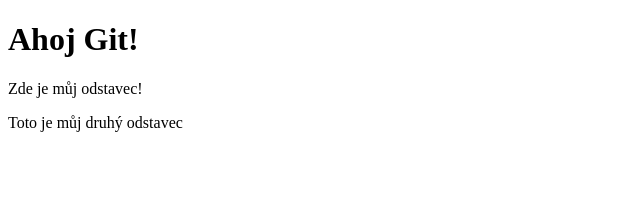
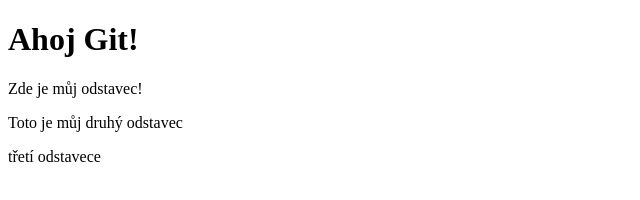
Before and after one commit to kirillputryk/inkoros, a plain HTML site: page index.html in a window 1280 px wide. Shown: the whole page, without its empty margins (0-640 px from the left). Drawn offline with Linux system fonts and the light colour scheme.

Commit message:
Přidán třetí

```diff
--- a/index.html
+++ b/index.html
@@ -7,5 +7,6 @@
         <h1>Ahoj Git!</h1>
         <p>Zde je můj odstavec!</p>
         <p>Toto je můj druhý odstavec</p>
+        <p>třetí odstavece</p>
     </body>
 </html>
```
